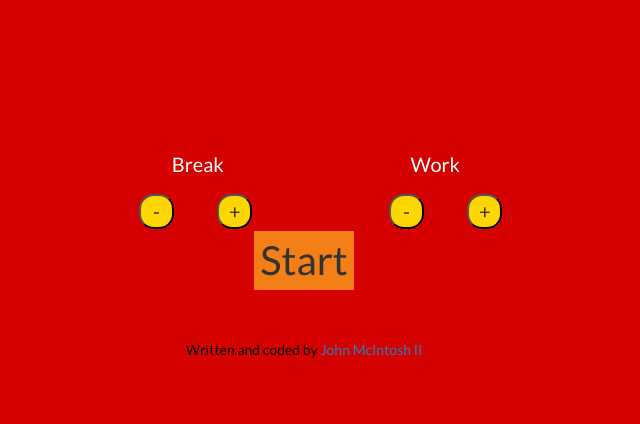
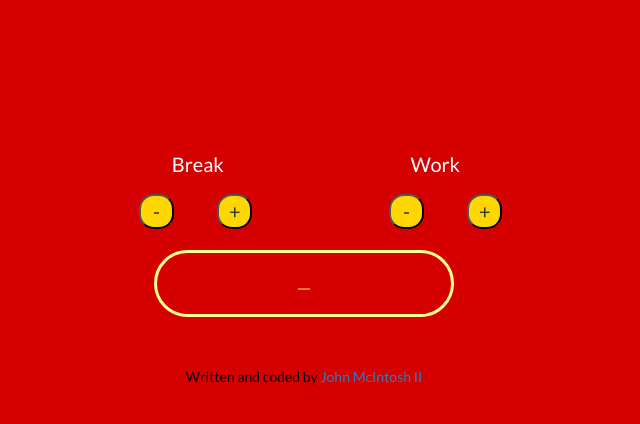
Before and after one commit to ver2point0/pomodoro-clock, a plain HTML site: page index.html in a window 1280 px wide. Shown: the whole page, without its empty margins (336-976 px from the left). Drawn offline with nearby package versions, Linux system fonts and the light colour scheme.

Commit message:
more alignment

```diff
--- a/css/styles.css
+++ b/css/styles.css
@@ -38,6 +38,16 @@ Timer titles and timer buttons
   margin-right: -5px;
 }
 
+#counter {
+  width: 300px;
+  margin: 20px auto;
+  border: solid;
+  border-color: #ffff8d;
+  border-radius: 350px;
+  padding-top: 20px;
+  padding-bottom: 20px;
+}
+
 .buttons {
   width: 35px;
   height: 35px;
@@ -47,7 +57,6 @@ Timer titles and timer buttons
 
 .buttonsTimer {
   background-color: #f57f17;
-  font-size: 40px;
   border: none;
 }
 
--- a/index.html
+++ b/index.html
@@ -60,11 +60,10 @@
       </div>
 
       <!-- timer -->
-      <div class="row">
+      <div class="row" id="counter">
         <div class="col-xs-12"></div>
         <div class="col-xs-12">
           <button class="buttonsTimer" value="counterButton">
-            Start
           </button>
         </div>
       </div>
```
